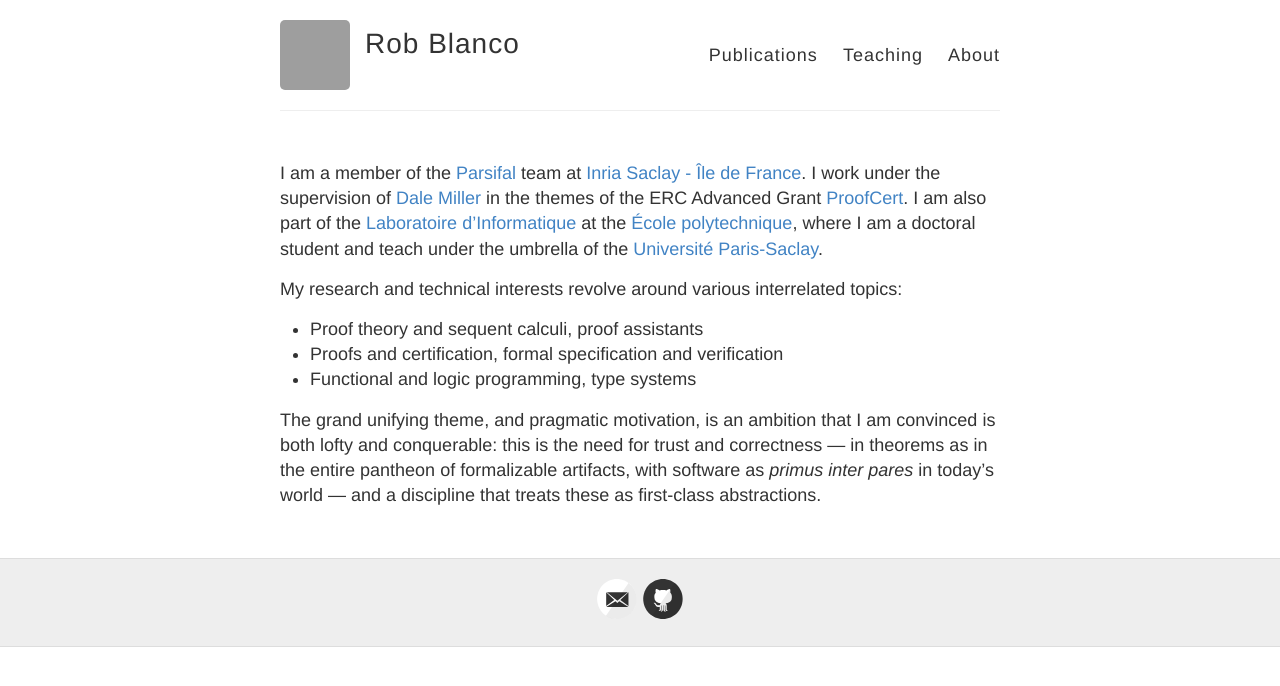
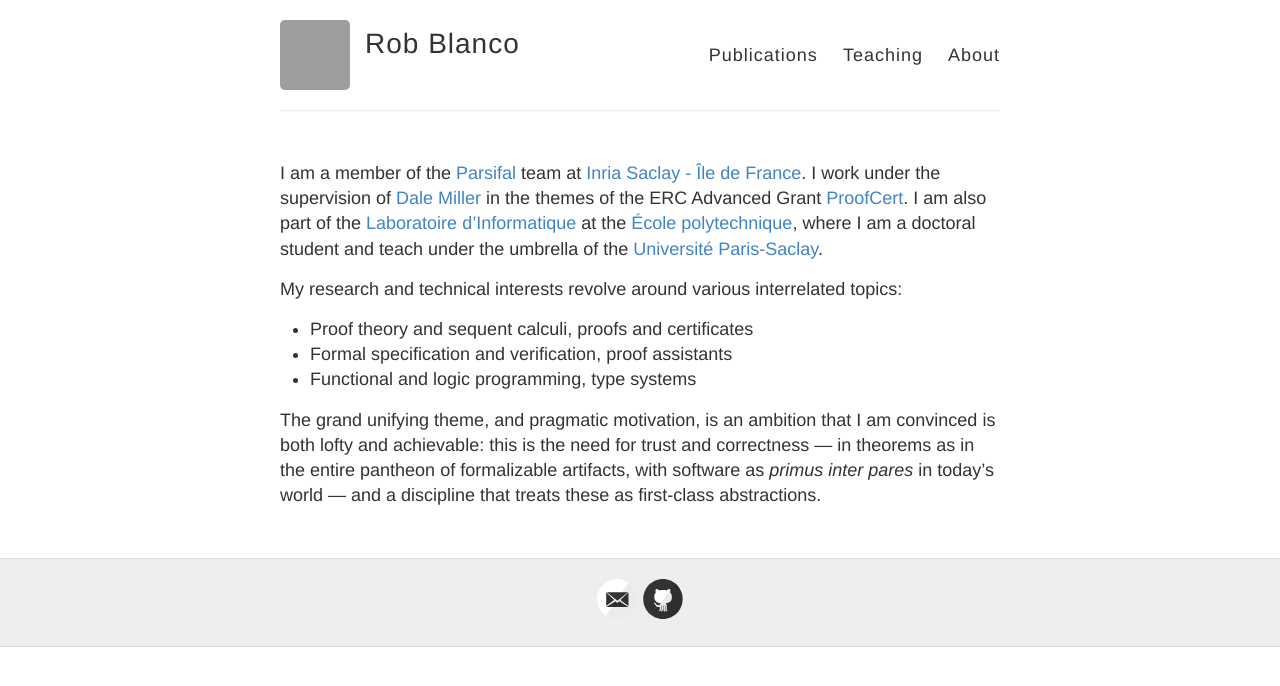
Before and after one commit to robblanco/robblanco.github.io, a Jekyll site: the page built from index.md, in a window 1280 px wide. Shown: the top 686 px of the page. Built offline with Jekyll 4.4.1, drawn with Linux system fonts in a browser that asks for light colours; grey boxes are pictures that could not be loaded.

Commit message:
Order on index

```diff
--- a/index.md
+++ b/index.md
@@ -12,12 +12,12 @@ under the umbrella of the [Université Paris-Saclay](https://www.universite-pari
 
 My research and technical interests revolve around various interrelated topics:
 
-* Proof theory and sequent calculi, proof assistants
-* Proofs and certification, formal specification and verification
+* Proof theory and sequent calculi, proofs and certificates
+* Formal specification and verification, proof assistants
 * Functional and logic programming, type systems
 
 The grand unifying theme, and pragmatic motivation, is an ambition that I am
-convinced is both lofty and conquerable: this is the need for trust and
+convinced is both lofty and achievable: this is the need for trust and
 correctness — in theorems as in the entire pantheon of formalizable artifacts,
 with software as *primus inter pares* in today's world — and a discipline that
 treats these as first-class abstractions.
```
